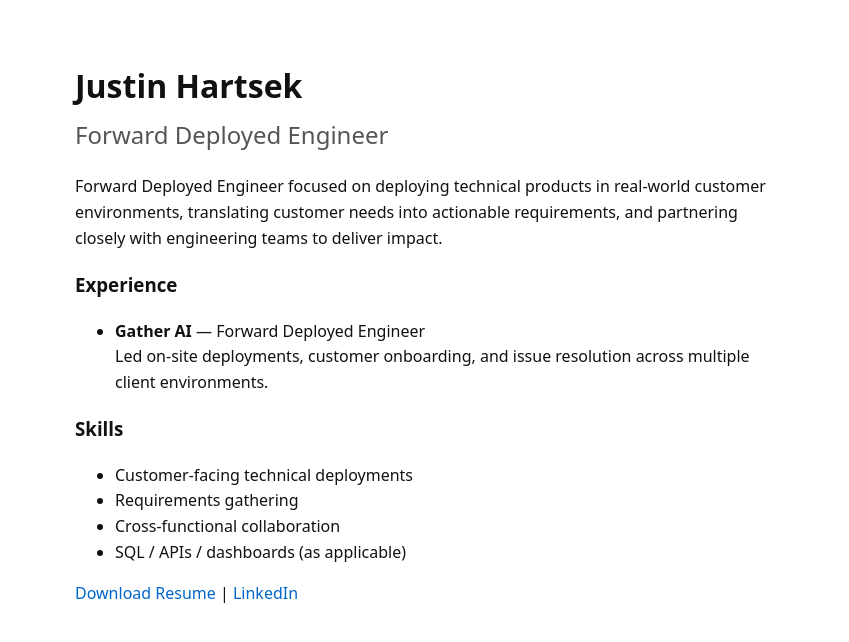
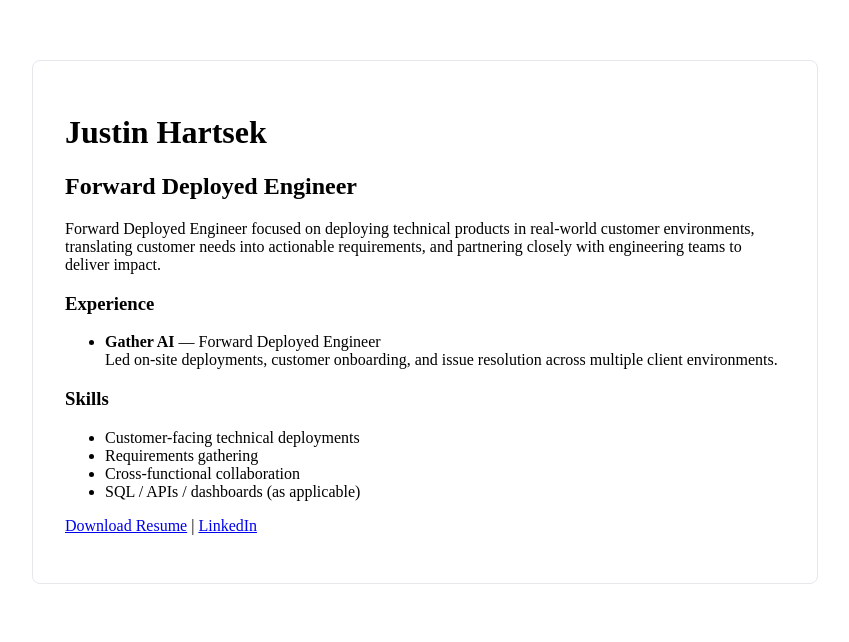
Before and after one commit to jhartsek1/jhartsek1.github.io, a plain HTML site: page index.html in a window 1280 px wide. Shown: the whole page, without its empty margins (215-1064 px from the left). Drawn offline with Linux system fonts and the light colour scheme.

Commit message:
Update style.css

```diff
--- a/style.css
+++ b/style.css
@@ -1,31 +1,8 @@
-body {
-  font-family: system-ui, -apple-system, BlinkMacSystemFont, sans-serif;
+main {
+  max-width: 720px;
+  margin: 60px auto;
+  padding: 32px;
   background: #ffffff;
-  color: #111;
-  line-height: 1.6;
+  border: 1px solid #e5e7eb;
+  border-radius: 8px;
 }
-
-main {
-  max-width: 700px;
-  margin: 60px auto;
-  padding: 0 20px;
-}
-
-h1 {
-  margin-bottom: 0;
-}
-
-h2 {
-  margin-top: 5px;
-  color: #555;
-  font-weight: normal;
-}
-
-a {
-  color: #0066cc;
-  text-decoration: none;
-}
-
-a:hover {
-  text-decoration: underline;
-}
```
